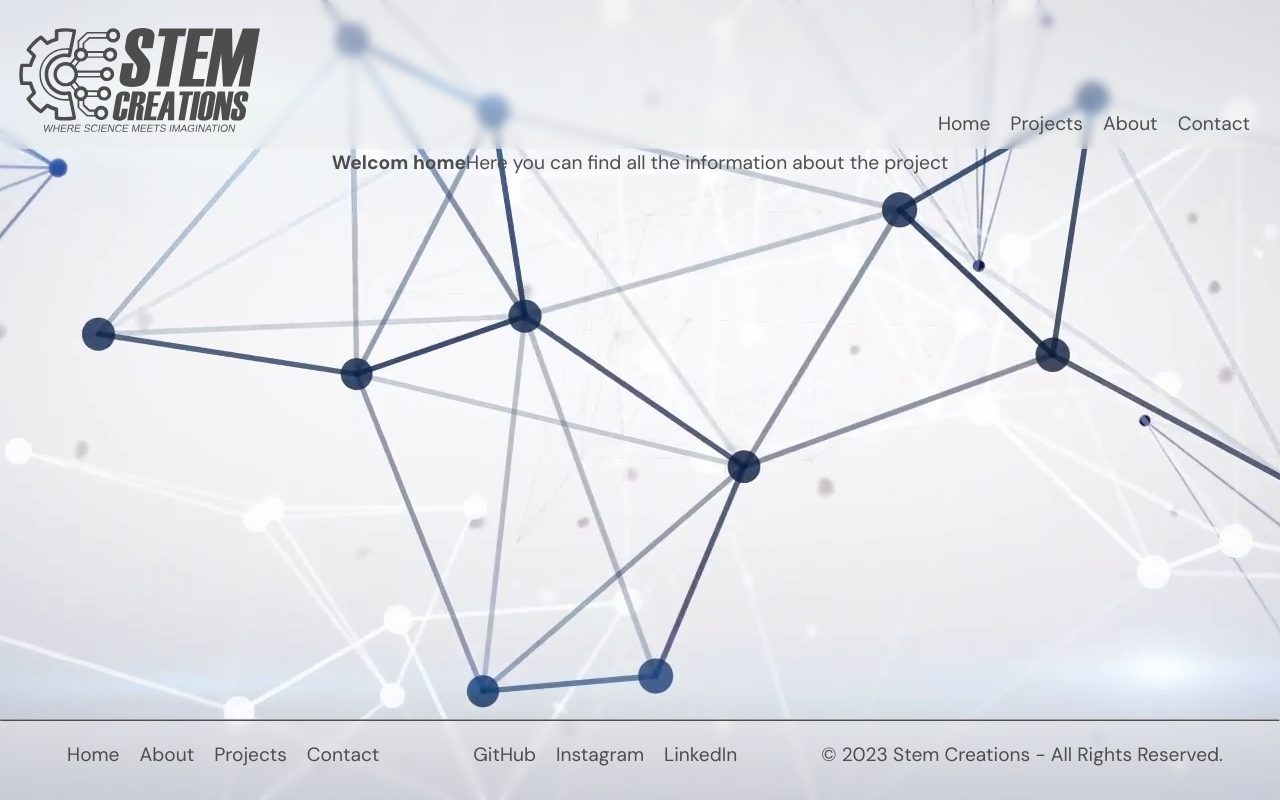
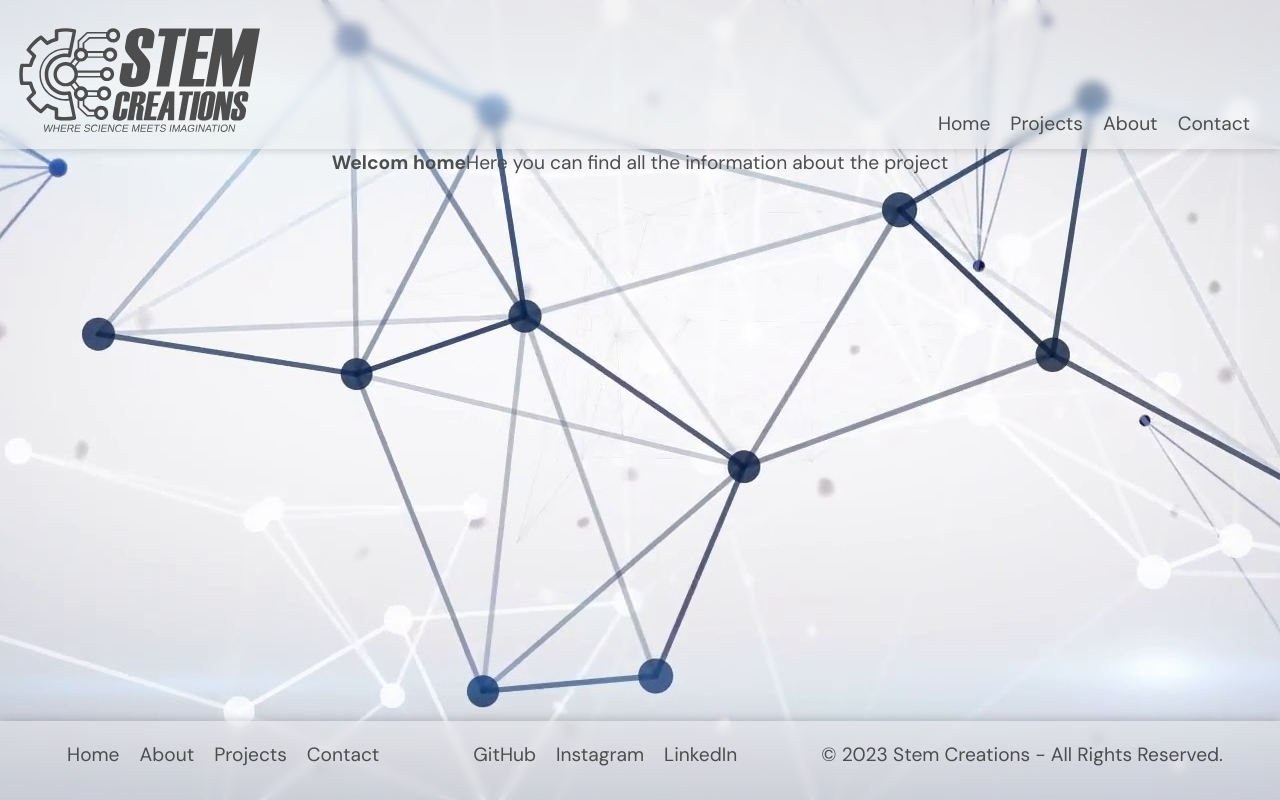
Before and after one commit to stemcreations/Portfolio, a Django app: page / in a window 1280 px wide. Run offline with Django 4.2, Linux system fonts and the light colour scheme.

Commit message:
made navbar and footer uniform with containers.

```diff
--- a/static/styles/style.css
+++ b/static/styles/style.css
@@ -135,6 +135,7 @@ ul li:hover {
     align-items: end;
     background-color: var(--color-gray-transparent);
     backdrop-filter: blur(5px);
+    box-shadow: 0 0 10px rgba(0, 0, 0, 0.2);
 }
 
 .nav-bar-container svg {
@@ -161,6 +162,7 @@ ul li:hover {
     align-items: start;
     padding: 20px;
     text-align: center;
+    box-shadow: 0 0 10px rgba(0, 0, 0, 0.2);
 
 }
 
--- a/templates/main.html
+++ b/templates/main.html
@@ -19,7 +19,6 @@
         {% endblock %}
     </div>
     <div style="flex-grow:1"></div>
-    <hr class="bottom-divider">
     {% include 'footer.html' %}
     <script type="module" src="https://unpkg.com/ionicons@7.1.0/dist/ionicons/ionicons.esm.js"></script>
     <script nomodule src="https://unpkg.com/ionicons@7.1.0/dist/ionicons/ionicons.js"></script>
```
